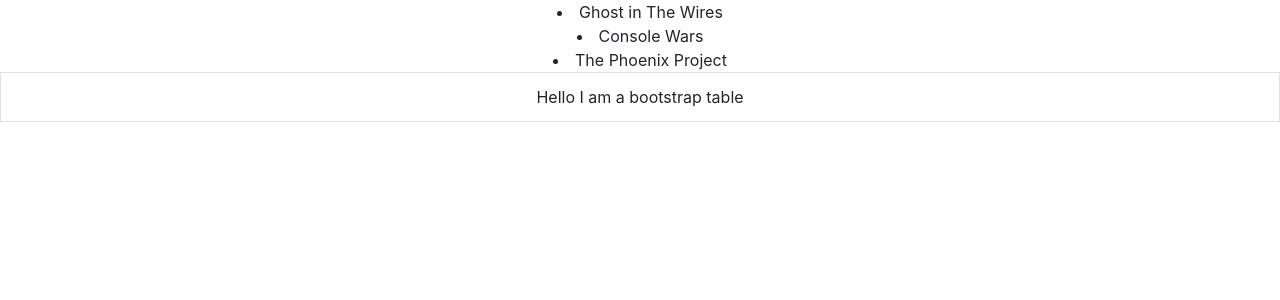
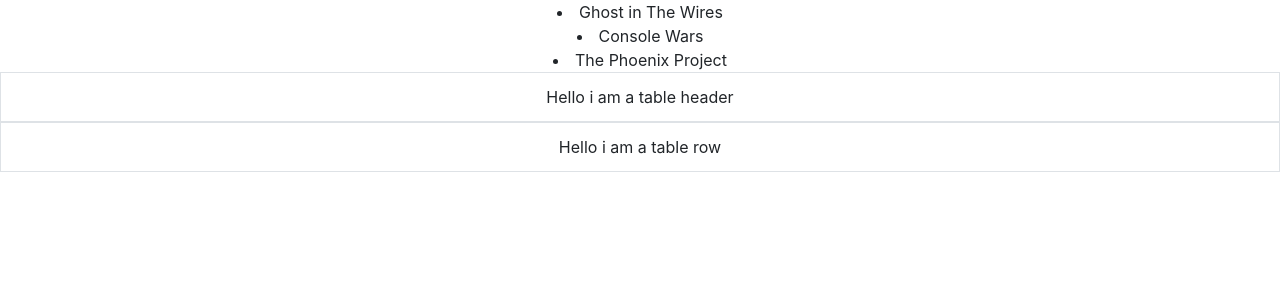
Before and after one commit to abodero/react-bootstrap-table, a React (Create React App) app: page / in a window 1280 px wide. Shown: the top 300 px of the page. Built offline with nearby package versions, Linux system fonts and the light colour scheme.

Commit message:
Key: Functional Components

```diff
--- a/src/Table.js
+++ b/src/Table.js
@@ -4,10 +4,33 @@
   return (
     <div>
       <table className="table table-bordered table-hover">
-      <tbody><tr><td>Hello I am a bootstrap table</td></tr></tbody>
+      <TableHeader></TableHeader>
+      <TableBody></TableBody>
       </table>
     </div>
   );
 }
 
+const TableHeader = () => {
+  return(
+      <thead className="thead-dark" key="header-1">
+          <tr key="header-0">
+            <td>Hello i am a table header</td>
+          </tr>
+      </thead>
+  );
+}
+
+const TableBody = () => {
+  return(
+      <tbody>
+          <tr key="spinner-0">
+              <td>
+                 Hello i am a table row
+              </td>
+          </tr>
+      </tbody>
+);
+}
+
 export default Table;
```
